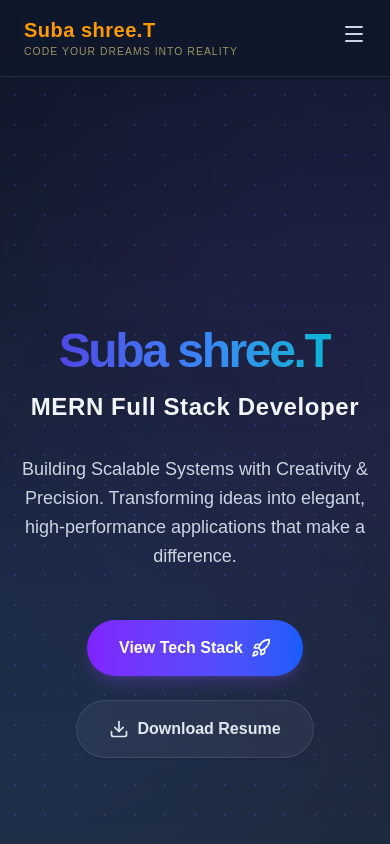
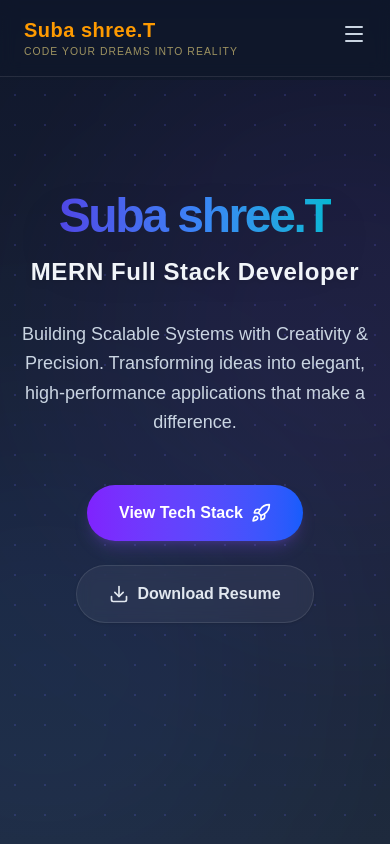
Before and after one commit to suba466/portfolio, a React app: page / in a window 390 px wide. Shown: the top 844 px of the page. Built offline with nearby package versions, Linux system fonts and the light colour scheme; the HTML template or start-up script is replaced by a standard one.

Commit message:
Optimize Hero spacing for mobile view

```diff
--- a/src/components/Hero.jsx
+++ b/src/components/Hero.jsx
@@ -4,7 +4,7 @@ import resume from '../assets/Suba_shree.pdf';
 
 const Hero = () => {
     return (
-        <section id="home" className="min-h-screen flex flex-col justify-center items-center text-center px-4 relative overflow-hidden bg-transparent transition-colors duration-300">
+        <section id="home" className="min-h-screen flex flex-col justify-start pt-28 md:justify-center md:pt-0 items-center text-center px-4 relative overflow-hidden bg-transparent transition-colors duration-300">
             {/* Background Effects */}
             {/* Removed blocking overlay to show global background */}
 
@@ -24,7 +24,7 @@ const Hero = () => {
                 initial={{ opacity: 0, scale: 0.95 }}
                 animate={{ opacity: 1, scale: 1 }}
                 transition={{ duration: 1 }}
-                className="z-10 max-w-5xl w-full flex flex-col items-center pt-20"
+                className="z-10 max-w-5xl w-full flex flex-col items-center"
             >
                 {/* Main Name - Large Gradient Text */}
                 <h1 className="text-5xl md:text-7xl lg:text-9xl font-black mb-4 tracking-tighter">
```
